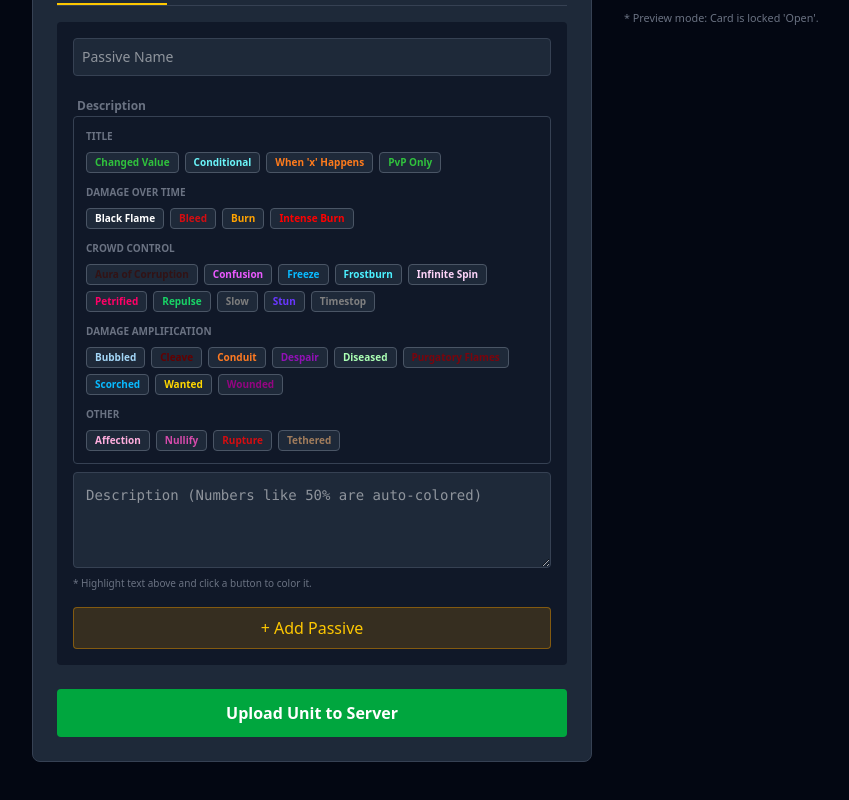
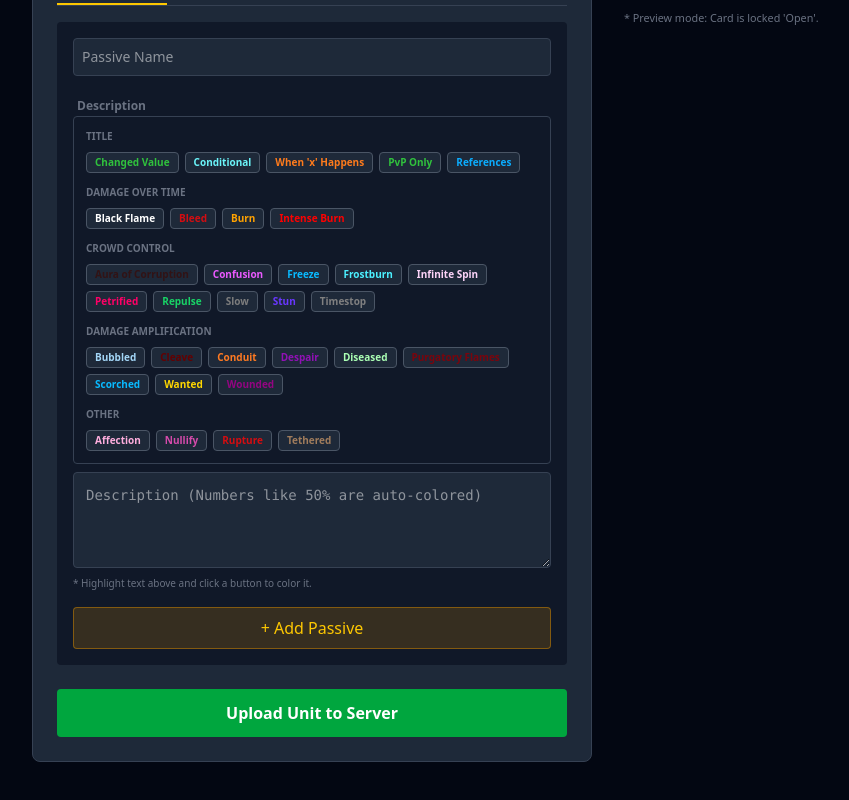
Before and after one commit to custmOk/av-unit-creator, a React (Vite) app: page / in a window 1280 px wide. Shown: the part 755-1555 px from the top of the page, without its empty margins (184-1033 px from the left). Built offline with nearby package versions, Linux system fonts and the light colour scheme; no server answers; the database is empty.

Commit message:
reference color option

```diff
--- a/src/components/RichInput.tsx
+++ b/src/components/RichInput.tsx
@@ -34,6 +34,7 @@ export const RichInput: React.FC<Props> = ({
                 { label: "Conditional", color: '#6BF5FA' },
                 { label: "When 'x' Happens", color: '#FF7B1C' },
                 { label: 'PvP Only', color: '#30C23D' },
+                { label: 'References', color: '#0BADFF' }
             ],
         },
         {
```
